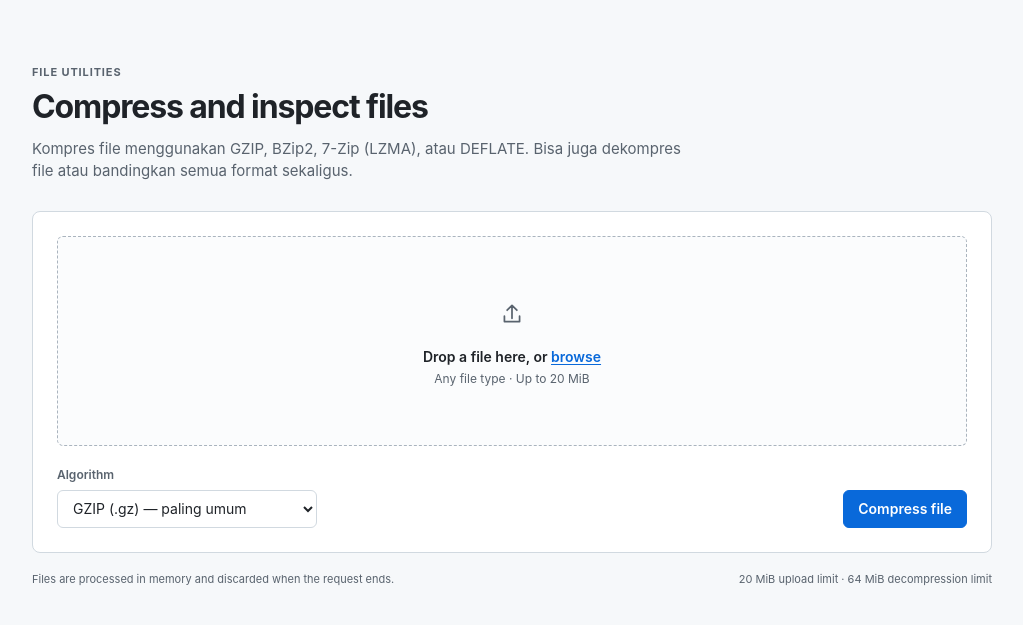
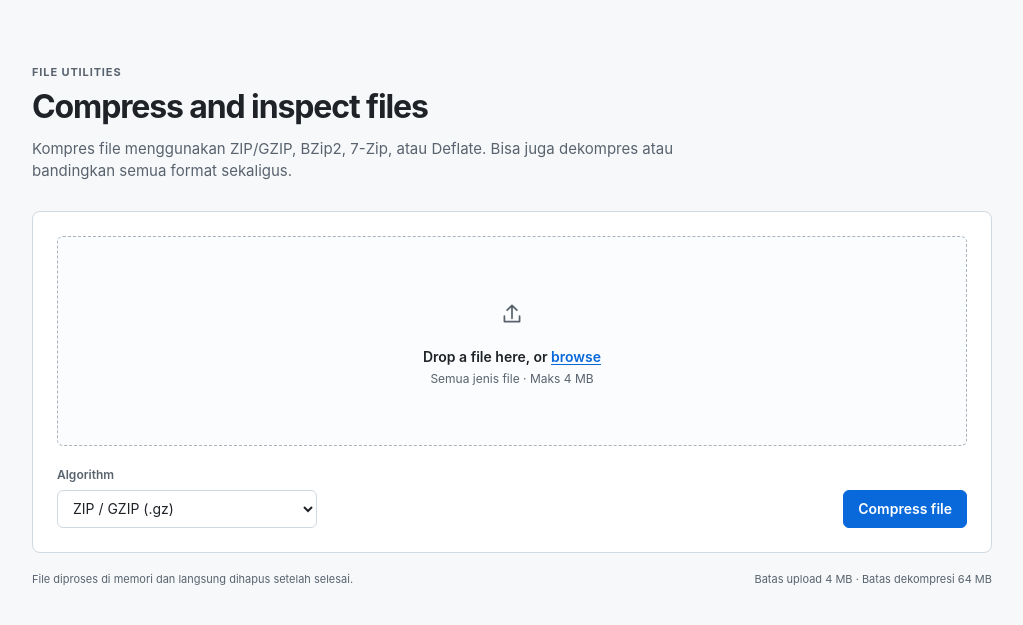
Before and after one commit to mrizkystr/SB_data-compressions-tools, a Flask app: page / in a window 1280 px wide. Shown: the part 65-690 px from the top of the page, without its empty margins (128-1151 px from the left). Run offline with Flask 3, Linux system fonts and the light colour scheme; some libraries are stand-ins or nearby versions.

Commit message:
fix: turunkan limit ke 4MB (Vercel), nama algoritma awam, pesan error bahasa Indonesia

```diff
--- a/compression.py
+++ b/compression.py
@@ -11,7 +11,7 @@ import zlib
 from typing import Any
 
 MEBIBYTE = 1024 * 1024
-MAX_UPLOAD_SIZE = 20 * MEBIBYTE
+MAX_UPLOAD_SIZE = 4 * MEBIBYTE  # Vercel Hobby plan caps request body at 4.5 MB
 MAX_DECOMPRESSED_SIZE = 64 * MEBIBYTE
 
 ALGORITHM_SUFFIXES = {
--- a/static/js/app.js
+++ b/static/js/app.js
@@ -18,12 +18,12 @@
   const comparisonSummary = document.querySelector("#comparison-summary");
   const comparisonRows = document.querySelector("#comparison-rows");
   const modeButtons = [...document.querySelectorAll("[data-mode]")];
-  const maxUploadSize = 20 * 1024 * 1024;
+  const maxUploadSize = 4 * 1024 * 1024; // Vercel Hobby limit
   const algorithmNames = {
-    gzip: "GZIP",
+    gzip: "ZIP / GZIP",
     bz2: "BZip2",
-    lzma: "7-Zip (LZMA)",
-    zlib: "DEFLATE",
+    lzma: "7-Zip",
+    zlib: "Deflate",
   };
 
   let selectedFile = null;
@@ -77,7 +77,7 @@
       fileInput.value = "";
       fileRow.hidden = true;
       uploadArea.hidden = false;
-      showError("This file is larger than the 20 MiB upload limit.");
+      showError("File terlalu besar. Batas upload adalah 4 MB (karena keterbatasan server gratis). Coba kompres atau pecah file-nya dulu.");
       return;
     }
     selectedFile = file;
@@ -291,7 +291,7 @@
         else showDecompressionResult(response, blob);
       }
     } catch {
-      showError("Could not reach the server. Check your connection and try again.");
+      showError("Gagal terhubung ke server. Kemungkinan file terlalu besar (maks 4 MB) atau koneksi terputus. Coba lagi.");
     } finally {
       runButton.disabled = false;
       removeButton.disabled = false;
--- a/templates/base.html
+++ b/templates/base.html
@@ -25,13 +25,13 @@
       <section class="intro" aria-labelledby="page-title">
         <p class="eyebrow">FILE UTILITIES</p>
         <h1 id="page-title">Compress and inspect files</h1>
-        <p class="intro-copy">Kompres file menggunakan GZIP, BZip2, 7-Zip (LZMA), atau DEFLATE. Bisa juga dekompres file atau bandingkan semua format sekaligus.</p>
+        <p class="intro-copy">Kompres file menggunakan ZIP/GZIP, BZip2, 7-Zip, atau Deflate. Bisa juga dekompres atau bandingkan semua format sekaligus.</p>
       </section>
 
       {% block content %}{% endblock %}
       <footer class="page-footer">
-        <span>Files are processed in memory and discarded when the request ends.</span>
-        <span>20 MiB upload limit · 64 MiB decompression limit</span>
+        <span>File diproses di memori dan langsung dihapus setelah selesai.</span>
+        <span>Batas upload 4 MB · Batas dekompresi 64 MB</span>
       </footer>
     </main>
   </body>
--- a/templates/index.html
+++ b/templates/index.html
@@ -11,7 +11,7 @@
           </svg>
         </div>
         <p class="upload-title">Drop a file here, or <span class="text-link">browse</span></p>
-        <p class="upload-hint">Any file type · Up to 20 MiB</p>
+        <p class="upload-hint">Semua jenis file · Maks 4 MB</p>
       </div>
 
       <div class="file-row" id="file-row" hidden>
@@ -27,10 +27,10 @@
         <label class="algorithm-control" for="algorithm-select">
           <span class="control-label">Algorithm</span>
           <select id="algorithm-select" name="algorithm">
-            <option value="gzip">GZIP (.gz) — paling umum</option>
-            <option value="bz2">BZip2 (.bz2) — kompresi lebih kuat</option>
-            <option value="lzma">7-Zip / LZMA (.xz) — kompresi terbaik</option>
-            <option value="zlib">DEFLATE (.zlib) — cepat & ringan</option>
+            <option value="gzip">ZIP / GZIP (.gz)</option>
+            <option value="bz2">BZip2 (.bz2)</option>
+            <option value="lzma">7-Zip (.xz)</option>
+            <option value="zlib">Deflate (.zlib)</option>
           </select>
         </label>
         <button class="primary-button" id="run-button" type="submit">Compress file</button>
```
